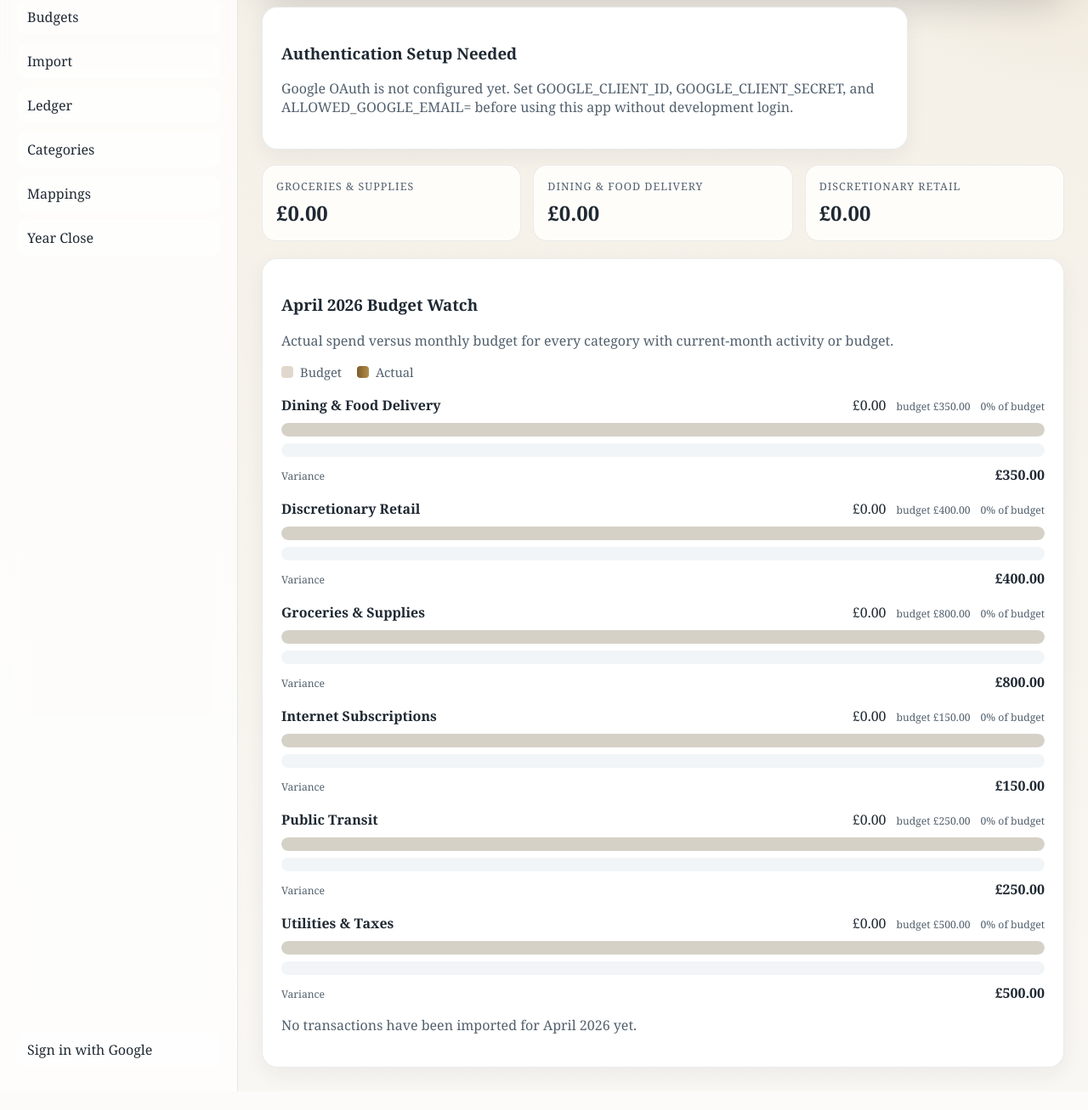
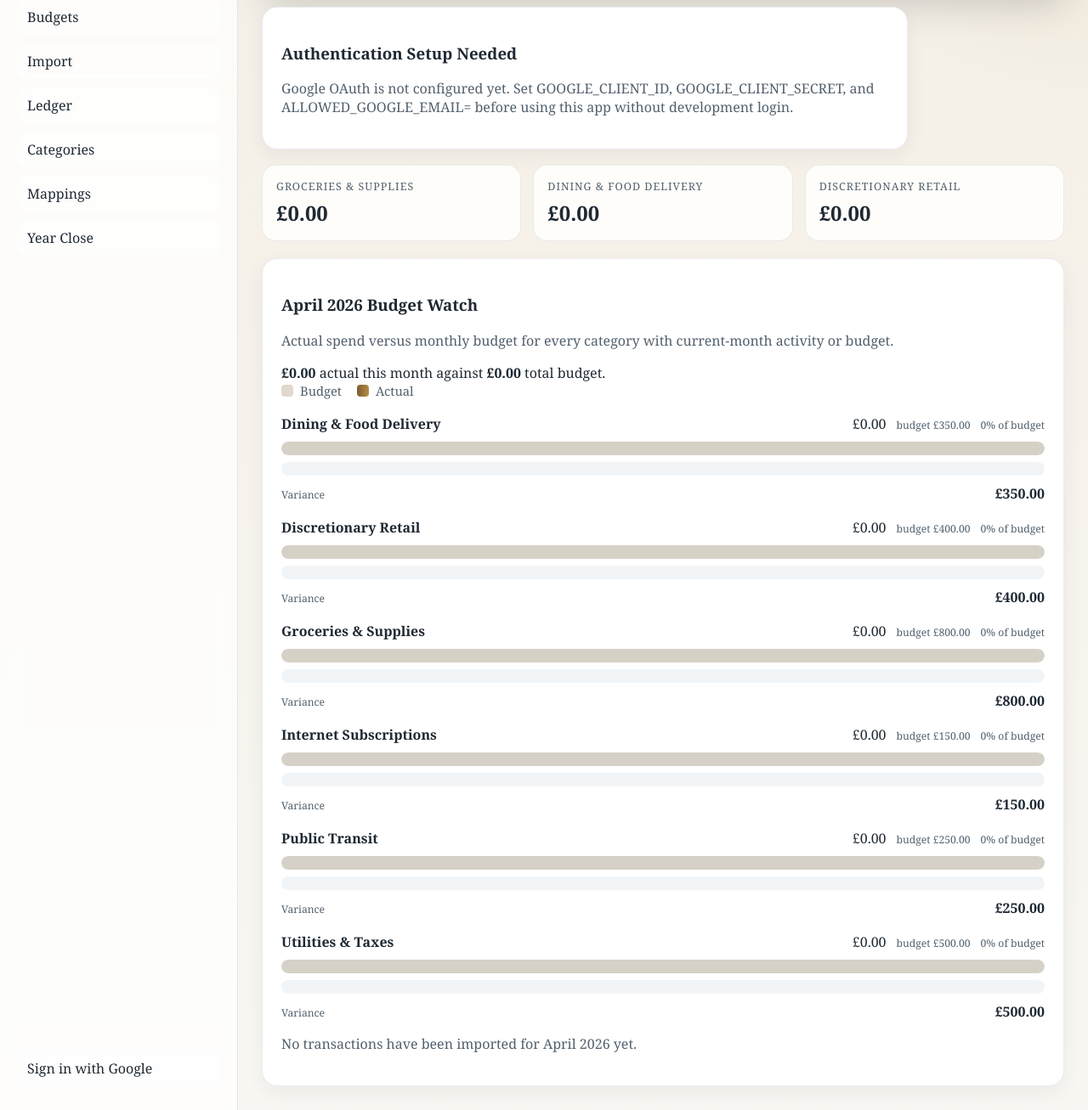
Before and after one commit to stoveruk-collab/personal-finance, a FastAPI app: page / in a window 1280 px wide. Shown: the part 235-1542 px from the top of the page at 85% size. Before the commit the page ends 1520 px from the top, so only its background shows below. Run offline with FastAPI, Linux system fonts and the light colour scheme.

Commit message:
Add dashboard budget summary line

```diff
--- a/src/personal_finance/web/static/app.css
+++ b/src/personal_finance/web/static/app.css
@@ -332,6 +332,11 @@ body {
   flex-wrap: wrap;
   margin-bottom: 18px;
 }
+.watch-summary-line {
+  margin: 10px 0 0;
+  color: var(--ink);
+  font-size: 1rem;
+}
 .legend-item {
   display: inline-flex;
   align-items: center;
--- a/src/personal_finance/web/templates/dashboard.html
+++ b/src/personal_finance/web/templates/dashboard.html
@@ -35,6 +35,12 @@
     <div>
       <h3>{{ current_month_label }} Budget Watch</h3>
       <p class="muted">Actual spend versus monthly budget for every category with current-month activity or budget.</p>
+      <p class="watch-summary-line">
+        <strong>{{ format_gbp(current_report.total_expenses) }}</strong>
+        actual this month against
+        <strong>{{ format_gbp(current_report.total_budget) }}</strong>
+        total budget.
+      </p>
     </div>
   </div>
 
```
